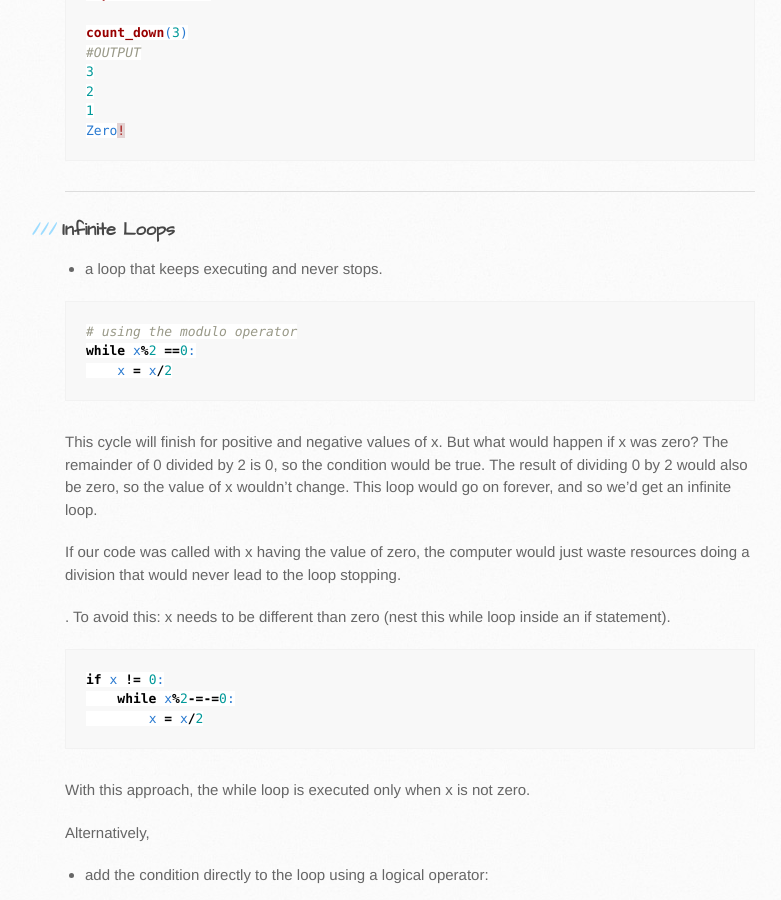
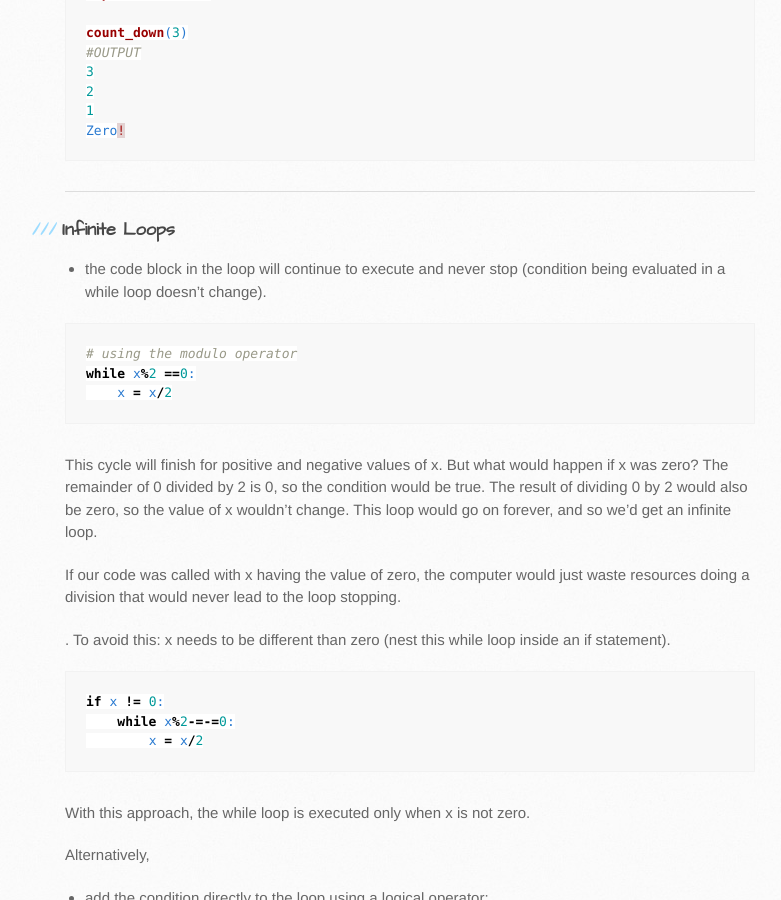
Before and after one commit to trumpfheller/trumpfheller.github.io, a Jekyll site: the page built from c_while.md, in a window 1280 px wide and 900 px high, scrolled down 2502 px. Shown: the whole window, without its empty margins (95-876 px from the left). Built offline with Jekyll 4.4.1, drawn with Linux system fonts in a browser that asks for light colours.

Commit message:
Update c_while.md

````diff
--- a/c_while.md
+++ b/c_while.md
@@ -115,7 +115,7 @@ Zero!
 ***
 
 ### Infinite Loops
-- a loop that keeps executing and never stops.
+- the code block in the loop will continue to execute and never stop (condition being evaluated in a while loop doesn't change).
 
 ```python
 # using the modulo operator
````
